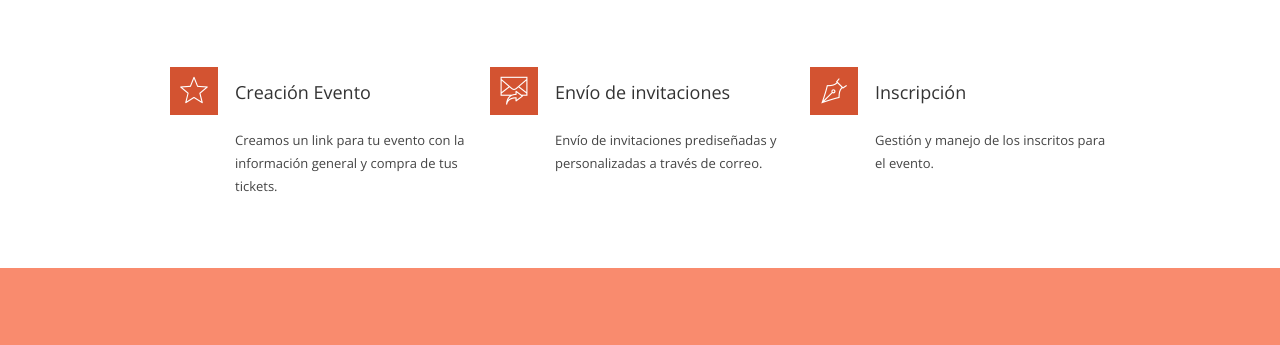
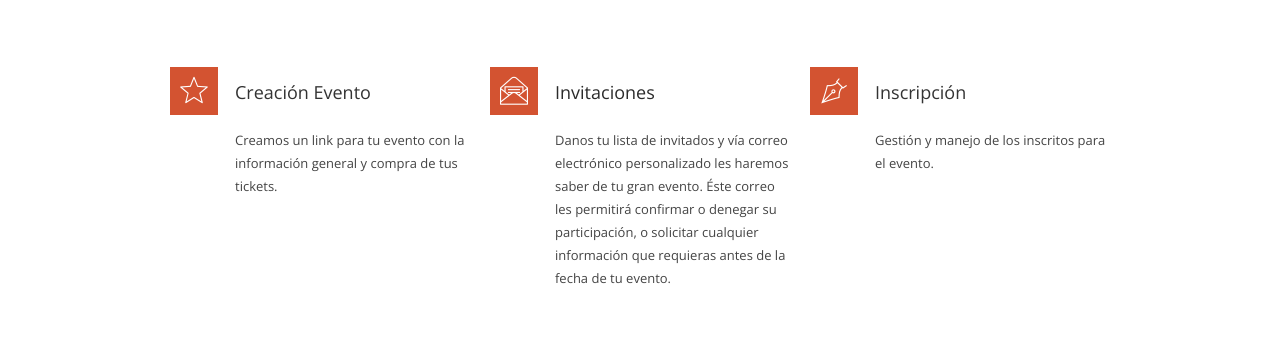
Before and after one commit to donwea/handbandevents, a plain HTML site: page preacreditacion.html in a window 1280 px wide. Shown: the part 401-746 px from the top of the page. Drawn offline with nearby package versions, Linux system fonts and the light colour scheme; some packages are replaced by stand-ins of ours.

Commit message:
arreglando textos

```diff
--- a/preacreditacion.html
+++ b/preacreditacion.html
@@ -227,19 +227,28 @@
     </div>
     <!-- end .span4 -->
     <div class="span4">
-        <div class="icon-box-1">
-            <i class="ifc-forward2"></i>
-            <div class="icon-box-content">
-                <h3>
-                Envío de invitaciones
-                </h3>
-                <p>Envío de invitaciones prediseñadas y personalizadas a través de correo.</p>
-            </div>
-            <!-- end .icon-box-content -->
-        </div>
-        <!-- end .icon-box-1 -->
-    </div>
-    <!-- end .span4 -->
+
+      <div class="icon-box-1">
+
+        <i class="ifc-read_message"></i>
+
+        <div class="icon-box-content">
+
+          <h3>
+            <a href="#">Invitaciones</a>
+          </h3>
+
+          <p>
+            Danos tu lista de invitados y vía correo electrónico personalizado les haremos saber de tu gran evento.
+          Éste correo les permitirá confirmar o denegar su participación, o solicitar cualquier información
+          que requieras antes de la fecha de tu evento.
+          </p>
+
+        </div><!-- end .icon-box-content -->
+
+      </div><!-- end .icon-box-1 -->
+
+    </div><!-- end .span4 -->
     <div class="span4">
         <div class="icon-box-1">
             <i class="ifc-pen"></i>
```
Also changed, not shown: _index.html (+2 -2 lines), acreditacion.html (+0 -23 lines).
